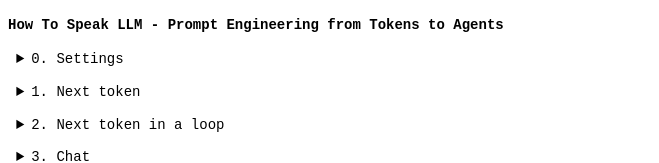
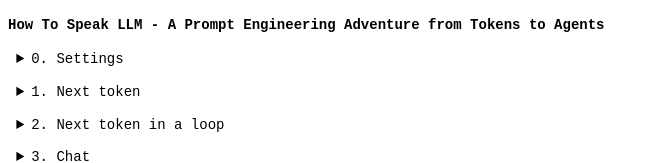
Before and after one commit to chuanqisun/how-to-speak-llm, a website built with Vite: page index.html in a window 1280 px wide. Shown: the top 163 px of the page, without its empty margins (0-659 px from the left). Built offline with nearby package versions, Linux system fonts and the light colour scheme.

Commit message:
update title

```diff
--- a/index.html
+++ b/index.html
@@ -7,7 +7,7 @@
     <title>How To Speak LLM</title>
   </head>
   <body>
-    <h1>How To Speak LLM - Prompt Engineering from Tokens to Agents</h1>
+    <h1>How To Speak LLM - A Prompt Engineering Adventure from Tokens to Agents</h1>
     <details>
       <summary>0. Settings</summary>
       <div class="details">
```
